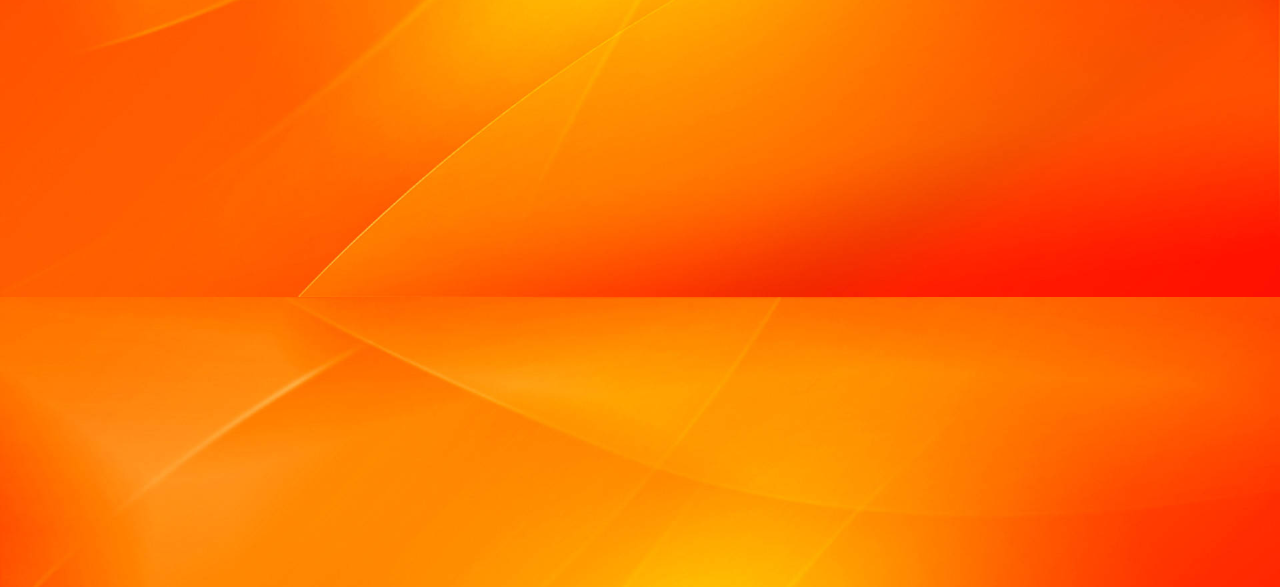
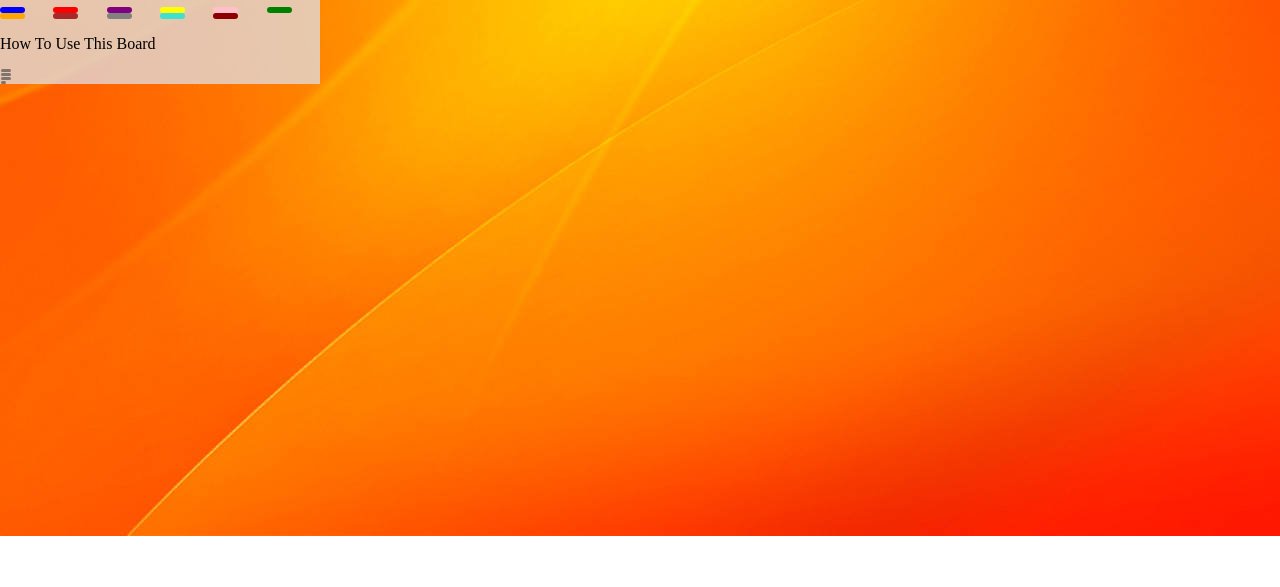
Before and after one commit to KeshetMH/clone-project, a plain HTML site: page index.html in a window 1280 px wide. Shown: the part 213-800 px from the top of the page. Drawn offline with Linux system fonts and the light colour scheme.

Commit message:
"review"

```diff
--- a/index.html
+++ b/index.html
@@ -54,13 +54,34 @@
         </div>
 
         </section>
+        <div class ="divcolum">
             <h1>Teams</h1>
 
+            <div class="colorboxflex">
+                <p class="colorbox1"></p>
+                <p class="colorbox2"></p>
+                <p class="colorbox3"></p>
+                <p class="colorbox4"></p>
+                <p class="colorbox5"></p>
+                <p class="colorbox6"></p>
+                <p class="colorbox7"></p>
+                <p class="colorbox8"></p>
+                <p class="colorbox9"></p>
+                <p class="colorbox10"></p>
+                <p class="colorbox12"></p>
+            </div>
+
+            <p>How To Use This Board</p>
 
             <div>
-
+                <p class="greylink"></p>
+                <p class="greylink"></p>
+                <p class="greylink"></p>
+                <p class="shortgreylink"></p>
+            </div>
 
             </div>
+
 
 
 
--- a/styles.css
+++ b/styles.css
@@ -1,6 +1,6 @@
 body {
     background-image: url("./images/fullpageinage.jpg");
-    background-size: 100%;
+    background-repeat: no-repeat;
     background-position: center;
     margin: 0;
     height: 100%;
@@ -26,7 +26,6 @@ img {
     width: 32px;
     height: 32px;
     border-radius: 4px;
-
 }
 
 .symbol {
@@ -67,3 +66,128 @@ img {
     font-family: sans-serif;
     color: rgb(183, 176, 176);
 }
+
+.colorbox1{
+    background-color: blue;
+    height: 6px;
+    width: 25px;
+    border-radius: 3px;
+    margin: 0;
+}
+
+.colorbox2{
+    background-color: red;
+    height: 6px;
+    width: 25px;
+    border-radius: 3px;
+    margin: 0;
+}
+
+.colorbox3{
+    background-color: purple;
+    height: 6px;
+    width: 25px;
+    border-radius: 3px;
+    margin: 0;
+}
+
+.colorbox4{
+    background-color: yellow;
+    height: 6px;
+    width: 25px;
+    border-radius: 3px;
+    margin: 0;
+}
+
+.colorbox5{
+    background-color: pink;
+    height: 6px;
+    width: 25px;
+    border-radius: 3px;
+    margin: 0;
+}
+
+.colorbox6{
+    background-color: green;
+    height: 6px;
+    width: 25px;
+    border-radius: 3px;
+    margin: 0;
+}
+
+.colorbox7{
+    background-color: orange;
+    height: 6px;
+    width: 25px;
+    border-radius: 3px;
+    margin: 0;
+}
+
+.colorbox8{
+    background-color: brown;
+    height: 6px;
+    width: 25px;
+    border-radius: 3px;
+    margin: 0;
+}
+
+.colorbox9{
+    background-color: gray;
+    height: 6px;
+    width: 25px;
+    border-radius: 3px;
+    margin: 0;
+}
+
+.colorbox10{
+    background-color: turquoise;
+    height: 6px;
+    width: 25px;
+    border-radius: 3px;
+    margin: 0;
+}
+
+.colorbox11{
+    background-color: blueviolet;
+    height: 6px;
+    width: 25px;
+    border-radius: 3px;
+    margin: 0;
+}
+
+.colorbox12{
+    background-color: darkred;
+    height: 6px;
+    width: 25px;
+    border-radius: 3px;
+    margin: 0;
+}
+
+.colorboxflex{
+    display: grid;
+    grid-template-columns: 1fr 1fr 1fr 1fr 1fr 1fr;
+
+}
+
+.divcolum {
+    width: 25%;
+    background-color: rgba(225, 219, 219, 0.792);
+}
+
+
+
+.greylink {
+    background-color: rgba(94, 89, 89, 0.751);
+    height: 3px;
+    width: 10px;
+    border-radius: 3px;
+    margin: 1px;
+}
+
+.shortgreylink {
+    background-color: rgba(94, 89, 89, 0.751);
+    height: 3px;
+    width: 5px;
+    border-radius: 3px;
+    margin: 1px;
+}
```
Also changed, not shown: 1 other file.
